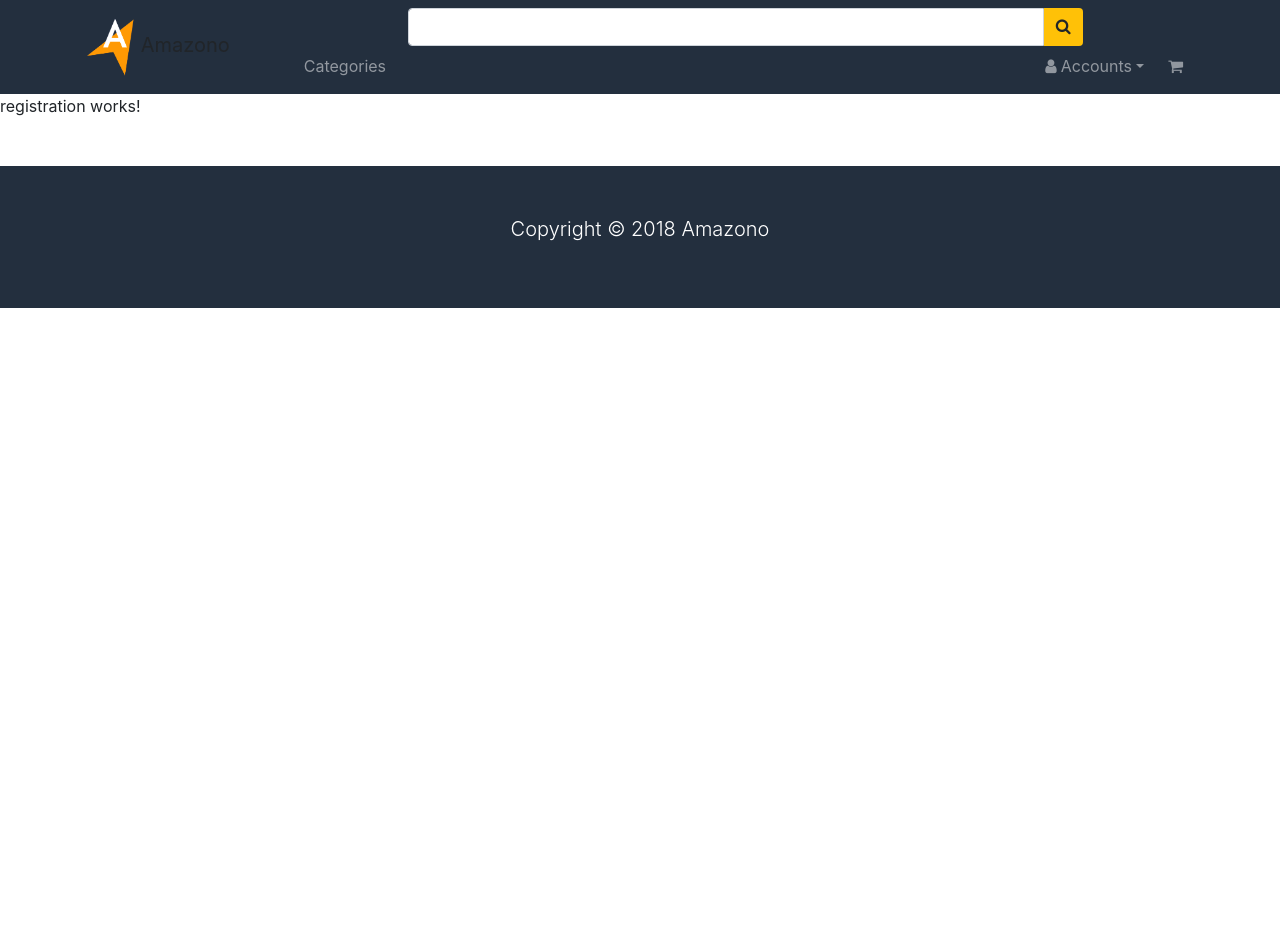
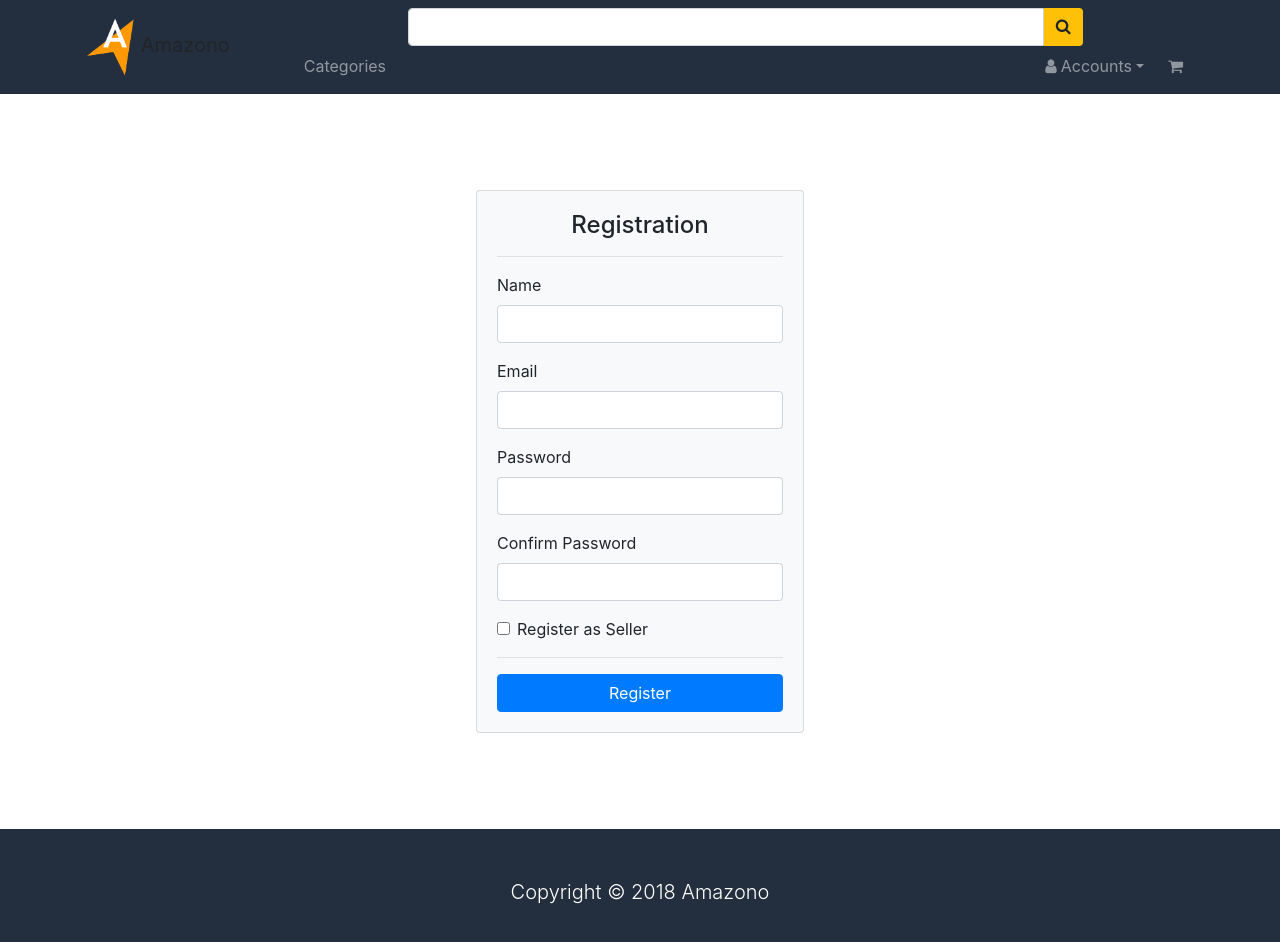
Before and after one commit to gvszg/amazono, an Angular app in the folder client/AngularAmazono/: page /registration in a window 1280 px wide. Shown: the top 942 px of the page. Before the commit the page ends 800 px from the top, so only its background shows below. Built offline with nearby package versions, Linux system fonts and the light colour scheme.

Commit message:
建立註冊表單HTML

```diff
--- a/client/AngularAmazono/src/app/registration/registration.component.html
+++ b/client/AngularAmazono/src/app/registration/registration.component.html
@@ -1,3 +1,40 @@
-<p>
-  registration works!
-</p>
+<section id="registrationPage">
+    <div class="container p-5">
+        <div class="row mt-5">
+            <div class="col-lg-4 offset-lg-4">
+                <app-message></app-message>
+                <div class="card bg-light">
+                    <div class="card-body">
+                        <h4 class="text-center">Registration</h4>
+                        <hr>
+                        <form>
+                            <div class="form-group">
+                                <label class="form-control-label">Name</label>
+                                <input type="text" name="name" class="form-control" [(ngModel)]="name">
+                            </div>
+                            <div class="form-group">
+                                <label class="form-control-label">Email</label>
+                                <input type="email" name="email" class="form-control" [(ngModel)]="email">
+                            </div>
+                            <div class="form-group">
+                                <label class="form-control-label">Password</label>
+                                <input type="password" name="password" class="form-control" [(ngModel)]="password">
+                            </div>
+                            <div class="form-group">
+                                <label class="form-control-label">Confirm Password</label>
+                                <input type="password" name="password1" class="form-control" [(ngModel)]="password1">
+                            </div>
+                            <div class="form-check">
+                                <label class="form-check-label">
+                                    <input type="checkbox" name="isSeller" class="form-check-input" [(ngModel)]="isSeller"> Register as Seller
+                                </label>
+                            </div>
+                            <hr>
+                            <button type="button" class="btn btn-primary btn-block" (click)="register()" [disabled]="btnDisabled">Register</button>
+                        </form>
+                    </div>
+                </div>
+            </div>
+        </div>
+    </div>
+</section>
```
